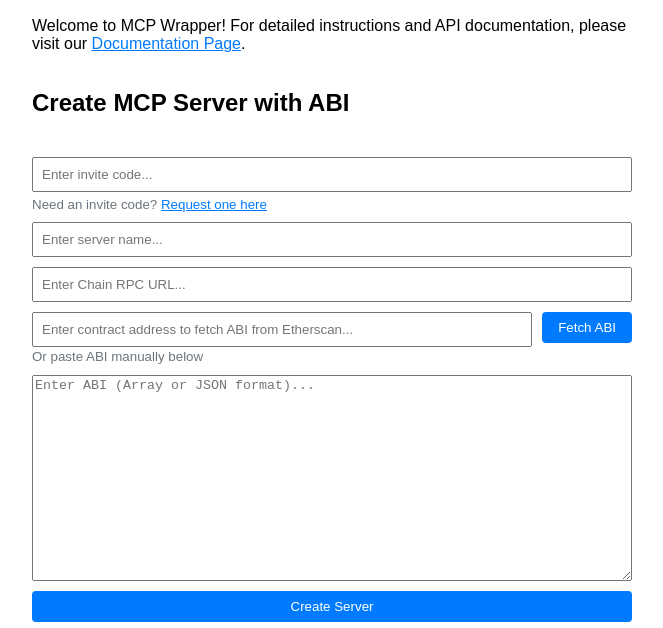
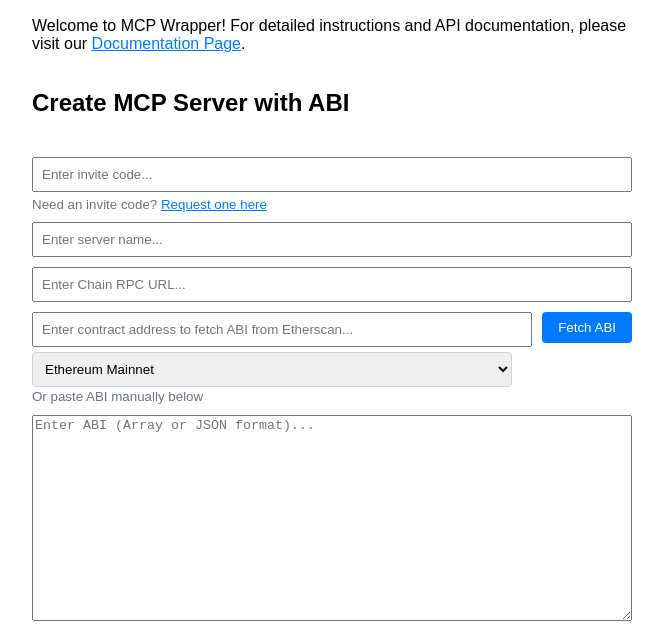
Before and after one commit to cipher-flow/mcp-wrapper, a website: page public/index.html in a window 1280 px wide. Shown: the part 159-787 px from the top of the page, without its empty margins (308-971 px from the left). Drawn offline with Linux system fonts and the light colour scheme.

Commit message:
add network selection

```diff
--- a/public/index.html
+++ b/public/index.html
@@ -79,6 +79,18 @@
             <div style="display: flex; gap: 30px; align-items: flex-start;">
                 <div style="flex: 1;">
                     <input type="text" id="contractAddressInput" placeholder="Enter contract address to fetch ABI from Etherscan..." style="width: 100%;">
+                    <select id="networkSelect" style="margin-top: 5px; width: 100%; padding: 8px; border-radius: 4px; border: 1px solid #ced4da;">
+                        <option value="mainnet">Ethereum Mainnet</option>
+                        <option value="ropsten">Ropsten Testnet</option>
+                        <option value="kovan">Kovan Testnet</option>
+                        <option value="rinkeby">Rinkeby Testnet</option>
+                        <option value="goerli">Goerli Testnet</option>
+                        <option value="sepolia">Sepolia Testnet</option>
+                        <option value="optimism">Optimism</option>
+                        <option value="arbitrum">Arbitrum</option>
+                        <option value="polygon">Polygon</option>
+                        <option value="bsc">Binance Smart Chain</option>
+                    </select>
                     <small style="color: #6c757d;">Or paste ABI manually below</small>
                 </div>
                 <button type="button" id="fetchAbiBtn" style="white-space: nowrap;">Fetch ABI</button>
@@ -174,7 +186,8 @@
             }
 
             try {
-                const response = await fetch(`/api/fetch-abi?address=${encodeURIComponent(contractAddress)}`);
+                const network = document.getElementById('networkSelect').value;
+                const response = await fetch(`/api/fetch-abi?address=${encodeURIComponent(contractAddress)}&network=${network}`);
                 if (!response.ok) {
                     throw new Error(`HTTP error! status: ${response.status}`);
                 }
```
